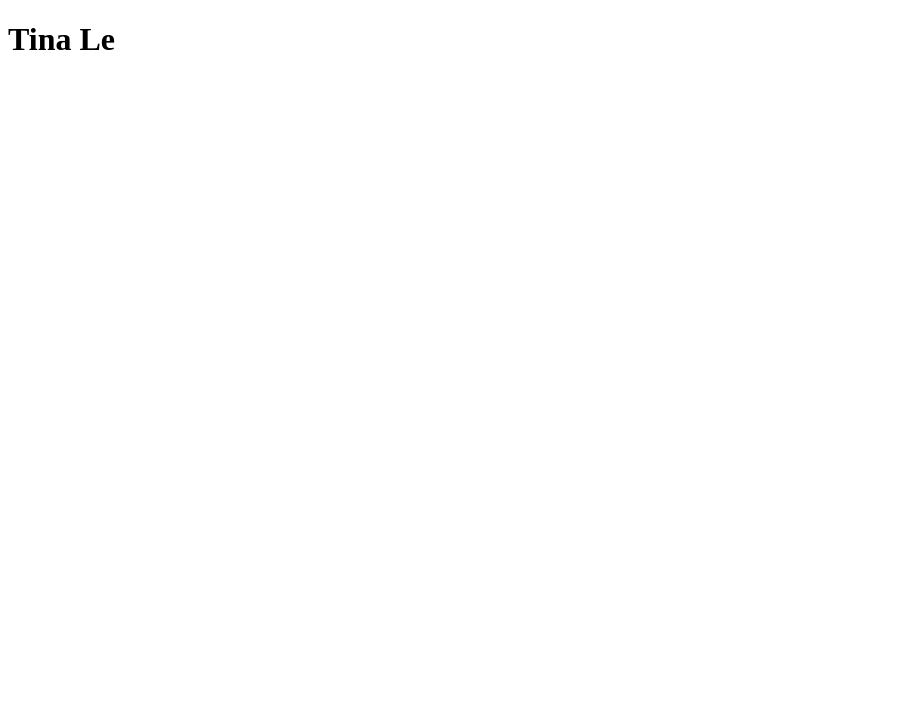
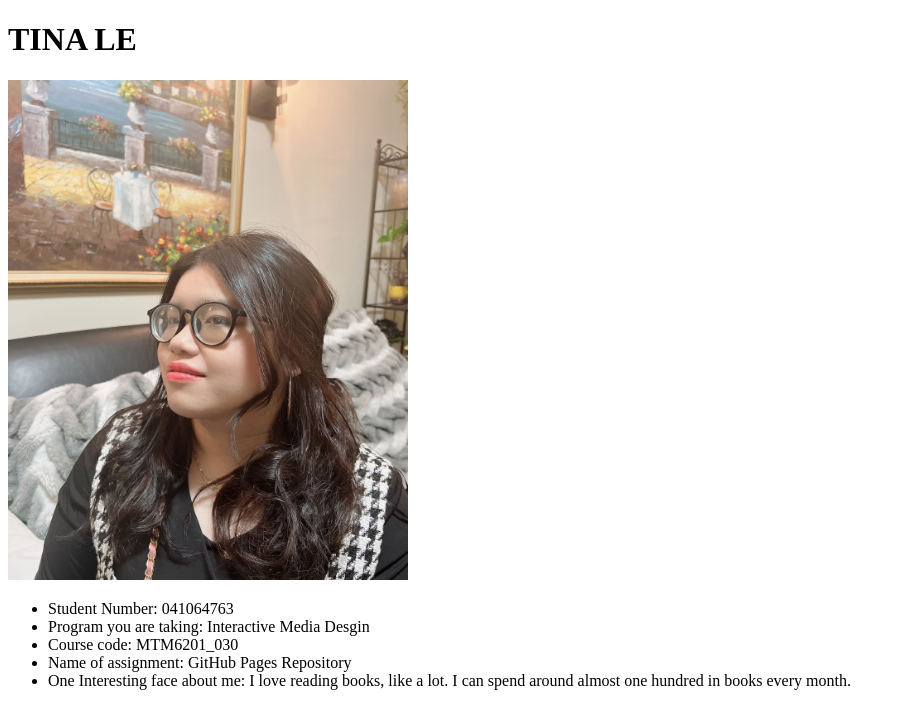
Before and after one commit to le000249/mtm6201-week1, a plain HTML site: page index.html in a window 1280 px wide. Shown: the whole page, without its empty margins (0-905 px from the left). Drawn offline with Linux system fonts and the light colour scheme.

Commit message:
github assignment

```diff
--- a/index.html
+++ b/index.html
@@ -6,7 +6,15 @@
     <title>Tina Le</title>
 </head>
 <body>
-    <h1>Tina Le</h1>
+    <h1>TINA LE</h1>
+    <img id="my_photo" src="Images/IMG_2801.jpeg" alt="about_me" width="400" height="500">
+    <ul>
+        <li>Student Number: 041064763</li>
+        <li>Program you are taking: Interactive Media Desgin</li>
+        <li>Course code: MTM6201_030</li>
+        <li>Name of assignment: GitHub Pages Repository</li>
+        <li>One Interesting face about me: I love reading books, like a lot. I can spend around almost one hundred in books every month.</li>
+    </ul>
 
 </body>
 </html>
```
Also changed, not shown: Images/IMG_2801.jpeg (added).
